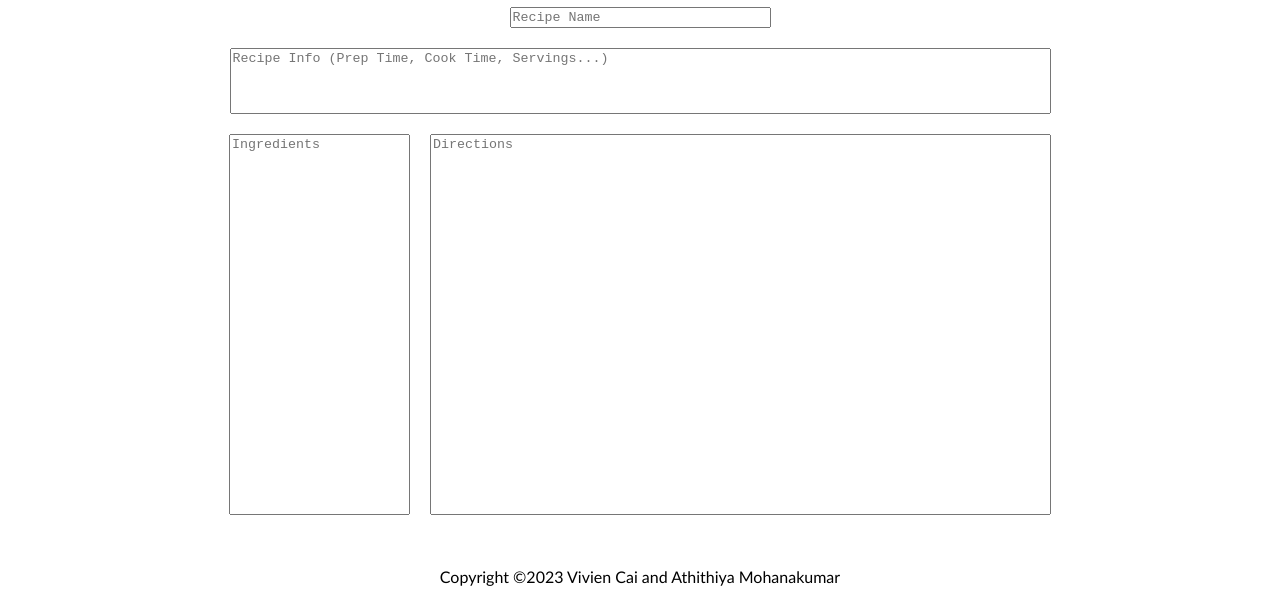
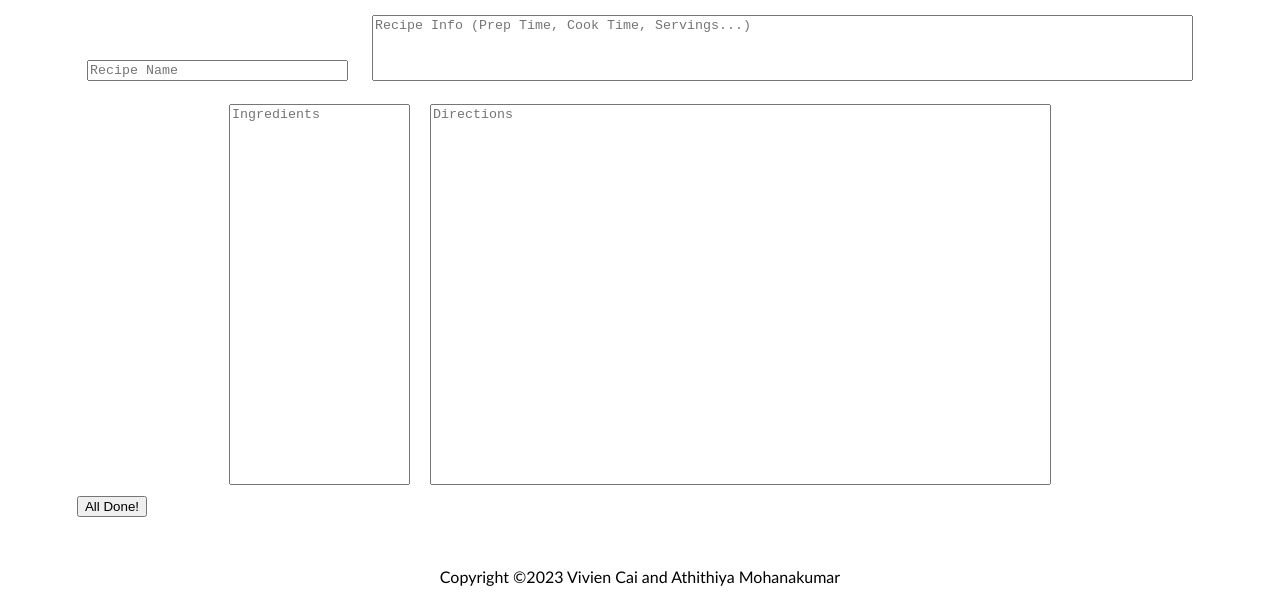
Before and after one commit to VivienCai/CookBook, a plain HTML site: page newRecipe.html in a window 1280 px wide. Shown: the part 189-800 px from the top of the page. Drawn offline with Linux system fonts and the light colour scheme.

Commit message:
Added names to form attributes, created submit button.

```diff
--- a/newRecipe.html
+++ b/newRecipe.html
@@ -12,9 +12,12 @@
     <h1>New Recipe</h1>
 
     <div class="input">
+      <form>
+        <!-- WE NEED TO ADD AN ACTION [Form Handler], <form action="/form_handler.php"> -->
         <textarea
           class="input_recipe"
           id="recipe_title"
+          name="recipe_title_name"
           rows="1"
           cols="30"
           placeholder="Recipe Name"
@@ -22,6 +25,7 @@
         <textarea
           class="input_recipe"
           id="recipe_info"
+          name="recipe_info_name"
           rows="4"
           cols="100"
           placeholder="Recipe Info (Prep Time, Cook Time, Servings...)"
@@ -30,6 +34,7 @@
           <textarea
             class="input_recipe"
             id="ingredient_list"
+            name="ingredient_list_name"
             rows="25"
             cols="20"
             placeholder="Ingredients"
@@ -37,13 +42,15 @@
           <textarea
             class="input_recipe"
             id="paste_link"
+            name="paste_link_name"
             rows="25"
             cols="75"
             placeholder="Directions"
           ></textarea>
         </div>
 
-      </textarea>
+        <input type="submit" id="submit_button" value="All Done!" />
+      </form>
     </div>
   </body>
 
```
Lines whose indentation alone changed are shown as unchanged.
